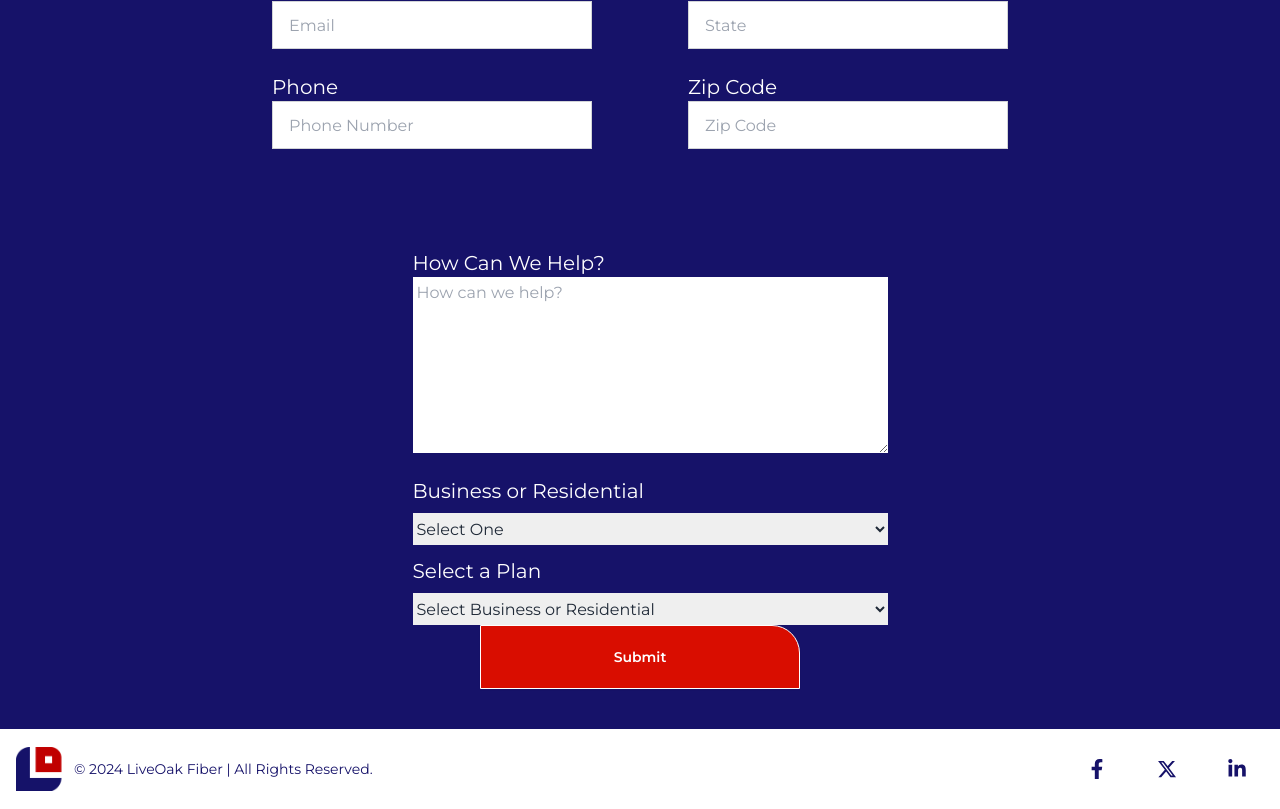
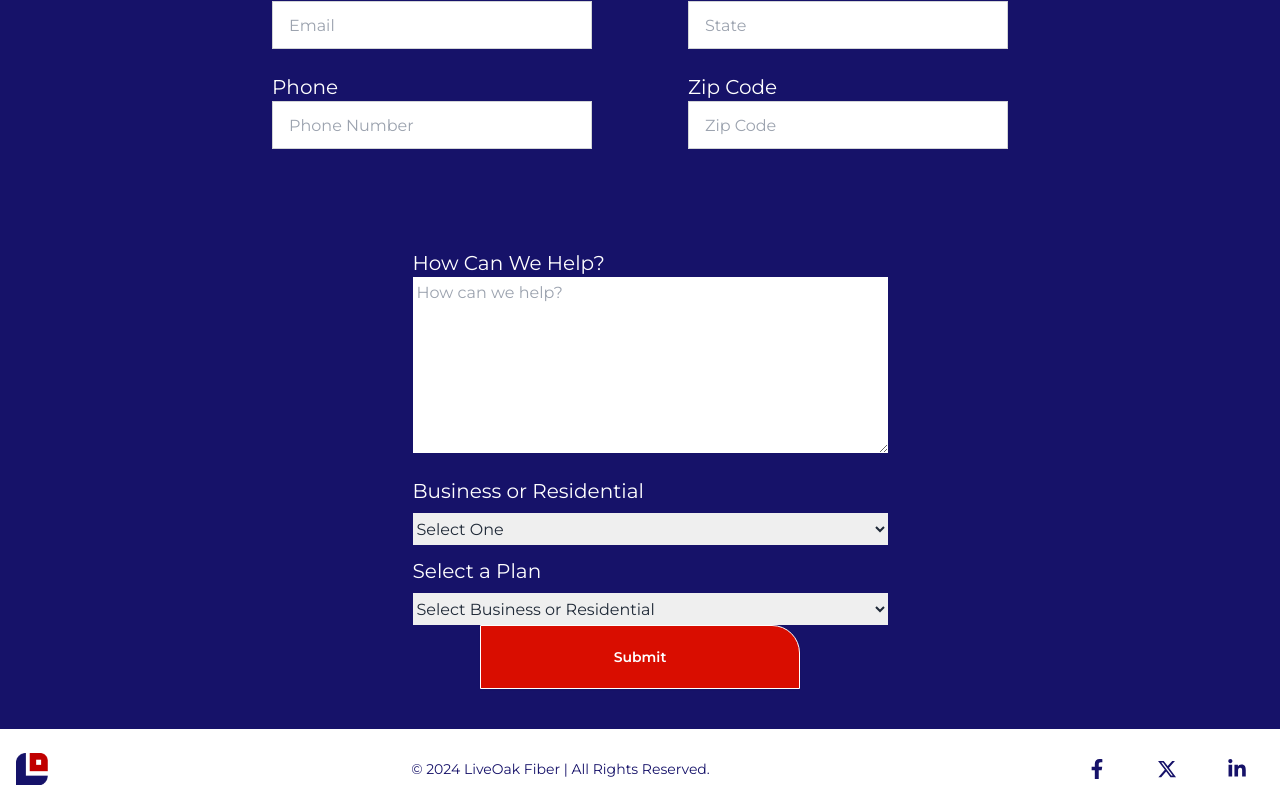
Before and after one commit to adam-brannon09/liveOakForm, a React (Create React App) app: page / in a window 1280 px wide. Shown: the part 369-1178 px from the top of the page. Built offline with nearby package versions, Linux system fonts and the light colour scheme.

Commit message:
added some additional styling to footer and header. added google fonts

```diff
--- a/src/App.js
+++ b/src/App.js
@@ -4,13 +4,13 @@ import Form from './pages/Form';
 
 function App() {
   return (
+    // added react router for future use
     <>
       <Router>
         <Routes>
           <Route path="/" element={<Form />} />
         </Routes>
       </Router>
-
     </>
   );
 }
--- a/src/components/Footer.jsx
+++ b/src/components/Footer.jsx
@@ -4,20 +4,59 @@ import Acorn from "../assets/images/liveOakAcorn.png";
 
 function Footer() {
   return (
-    <footer className="footer items-center p-4 bg-white">
-  <aside className="items-center grid-flow-col">
+    <footer className="footer items-center flex justify-between p-4 bg-white">
+      <aside className=" grid-flow-col">
         {/* logo icon */}
-    <a href="https://liveoakfiber.com/"><img src={Acorn} alt="" className="acorn"/></a>
-    <p className="text-center lof-blue-text">© 2024 LiveOak Fiber | All Rights Reserved.</p>
+        <a href="https://liveoakfiber.com/">
+          <img src={Acorn} alt="Live Oak Acorn" className="acorn" />
+        </a>
       </aside>
+      <div>
+        <p className="lof-blue-text">
+          © 2024 LiveOak Fiber | All Rights Reserved.
+        </p>
+      </div>
+
       {/* links to social media */}
       <nav className="grid-flow-col gap-4 md:place-self-center md:justify-self-end lof-blue-text">
-   <a href="https://www.facebook.com/LiveOakFiber" className="btn btn-ghost text-xl"><FaFacebookF/></a>
-   <a href="https://twitter.com/liveoakfiber" className="btn btn-ghost text-xl"><FaXTwitter/></a>
-   <a href="https://www.linkedin.com/company/liveoak-fiber/" className="btn btn-ghost text-xl"><FaLinkedinIn/></a>
+        <a
+          href="https://www.facebook.com/LiveOakFiber"
+          className="btn btn-ghost text-xl"
+        >
+          <FaFacebookF />
+        </a>
+        <a
+          href="https://twitter.com/liveoakfiber"
+          className="btn btn-ghost text-xl"
+        >
+          <FaXTwitter />
+        </a>
+        <a
+          href="https://www.linkedin.com/company/liveoak-fiber/"
+          className="btn btn-ghost text-xl"
+        >
+          <FaLinkedinIn />
+        </a>
       </nav>
     </footer>
-  )
+  );
 }
 
-export default Footer
+export default Footer;
+
+// return (
+//   <footer className="footer items-center p-4 bg-white">
+// <aside className=" grid-flow-col">
+//   {/* logo icon */}
+//   <a href="https://liveoakfiber.com/"><img src={Acorn} alt="Live Oak Acorn" className="acorn"/></a>
+
+// </aside>
+// <p className="lof-blue-text ml-48">© 2024 LiveOak Fiber | All Rights Reserved.</p>
+// {/* links to social media */}
+// <nav className="grid-flow-col gap-4 md:place-self-center md:justify-self-end lof-blue-text">
+//  <a href="https://www.facebook.com/LiveOakFiber" className="btn btn-ghost text-xl"><FaFacebookF/></a>
+//  <a href="https://twitter.com/liveoakfiber" className="btn btn-ghost text-xl"><FaXTwitter/></a>
+//  <a href="https://www.linkedin.com/company/liveoak-fiber/" className="btn btn-ghost text-xl"><FaLinkedinIn/></a>
+// </nav>
+// </footer>
+// )
--- a/src/components/Header.jsx
+++ b/src/components/Header.jsx
@@ -1,7 +1,8 @@
 import Logo from '../assets/images/liveOakLogo.png'
+
 function Header() {
     return (
-        <nav className='flex mt-5 ml-3 justify-around bg-base-100'>
+        <nav className='flex flex-wrap mt-5 ml-3 justify-around bg-base-100'>
            <a href='https://liveoakfiber.com/'> <img src={Logo} alt="Live Oak Fiber" /></a>
             <h1 className='text-3xl lof-blue-text'>Contact Request Form</h1>
         </nav>
--- a/src/index.css
+++ b/src/index.css
@@ -33,5 +33,5 @@ body {
 }
 
 .acorn {
-	width: 50px;
+	width: 35px;
 }
--- a/src/pages/Form.jsx
+++ b/src/pages/Form.jsx
@@ -4,7 +4,6 @@ import Footer from "../components/Footer"
 
 function Form() {
     return (
-
 
         <div>
             <Header/>
```
Also changed, not shown: 1 other file (tests, documents, lock files or other folders). Lines whose indentation alone changed are shown as unchanged.
